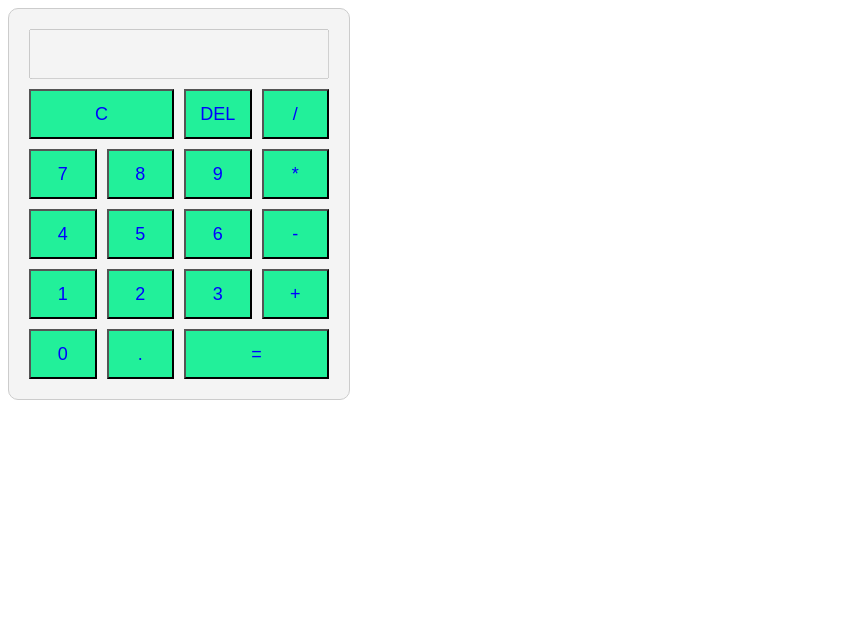
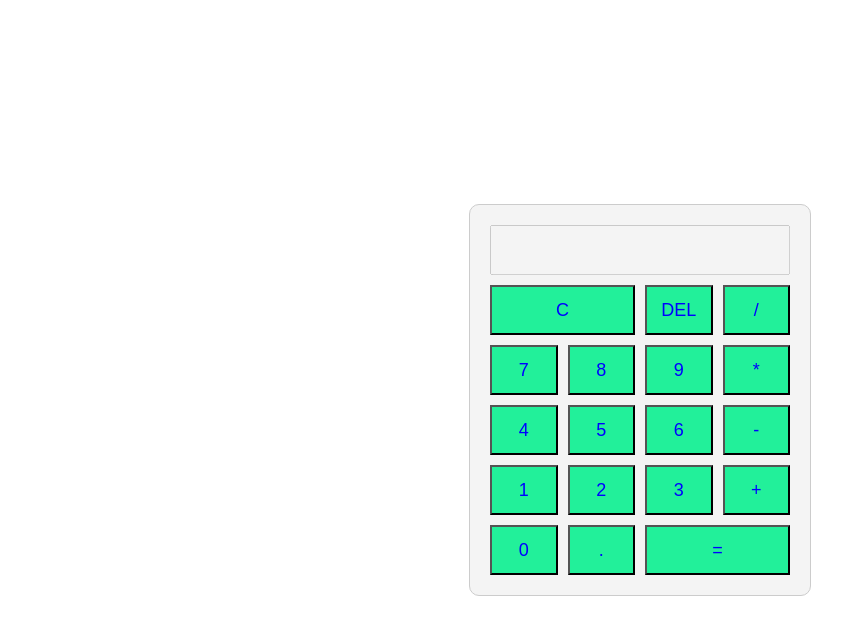
Before and after one commit to IamZer0149/Calculator-, a plain HTML site: page index.html in a window 1280 px wide. Shown: the whole page, without its empty margins (0-866 px from the left). Drawn offline with Linux system fonts and the light colour scheme.

Commit message:
Add CSS styles for centering the calculator

```diff
--- a/index.html
+++ b/index.html
@@ -7,6 +7,13 @@
   <title>Simple Calculator </title>
 </head>
   <style>
+   body {
+    display: flex;
+    justify-content: center;
+    align-items: center;
+    height: 100vh;
+    margin: 0;
+}
     .calculator {
     width: 300px;
     border: 1px solid #ccc;
```
